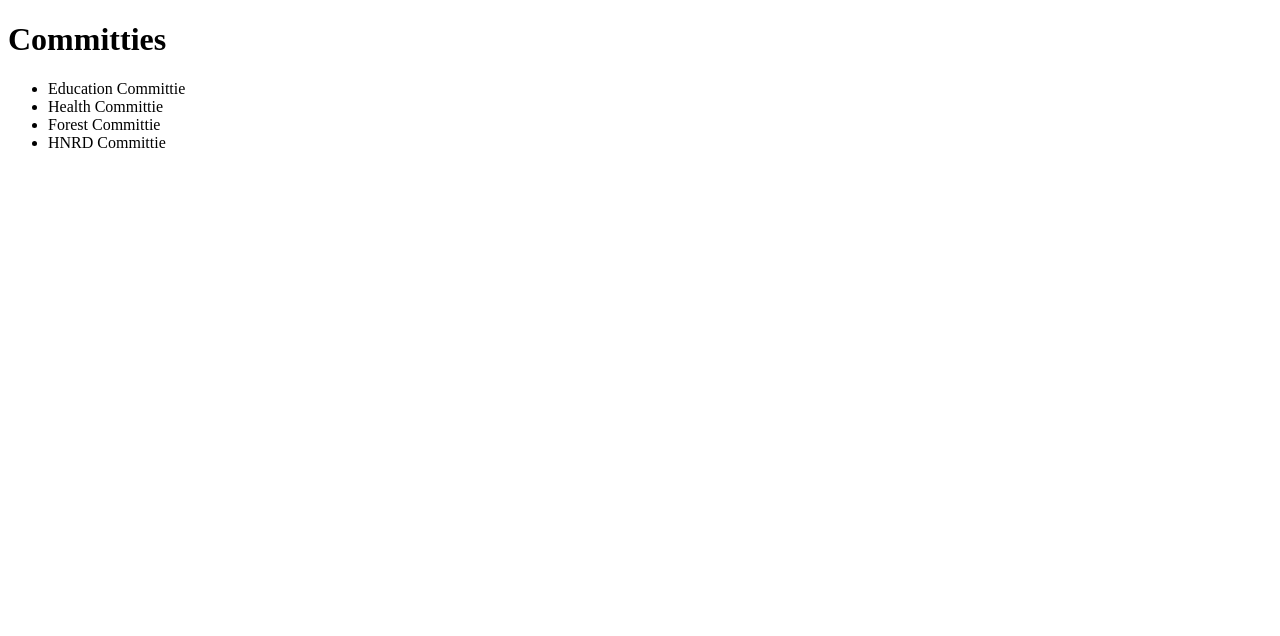
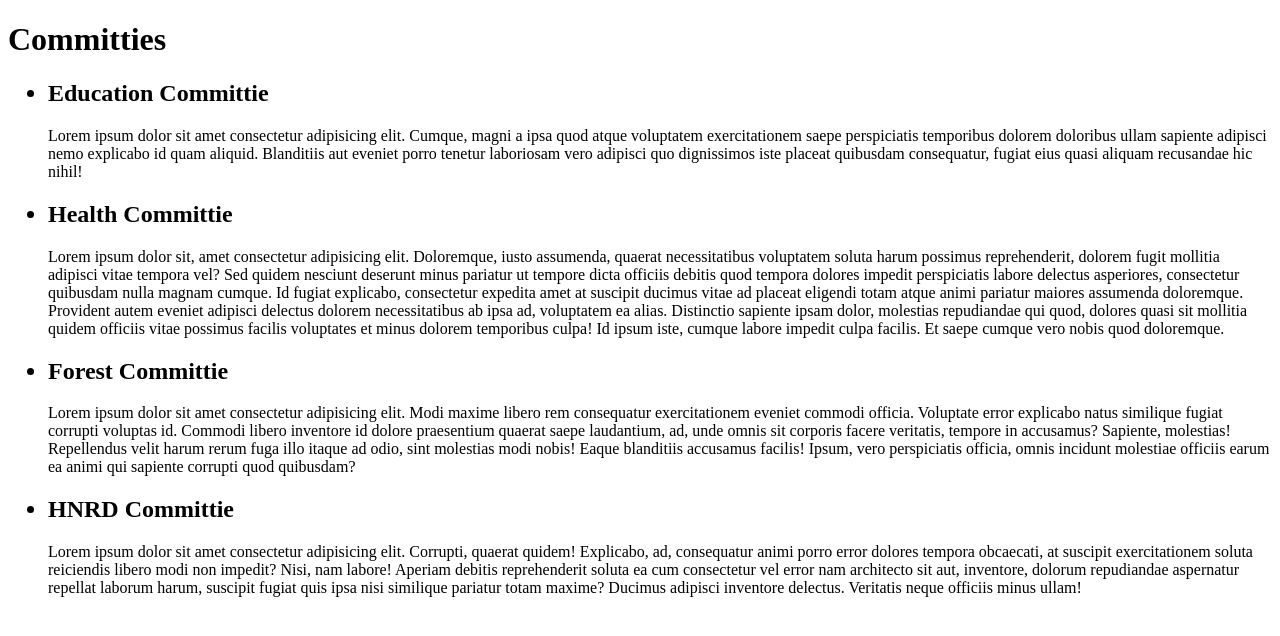
Before and after one commit to BilalWazir033/LocalRepo, a plain HTML site: page LocalRepo/Committies.html in a window 1280 px wide. Drawn offline with Linux system fonts and the light colour scheme.

Commit message:
detail committies

```diff
--- a/LocalRepo/Committies.html
+++ b/LocalRepo/Committies.html
@@ -3,10 +3,14 @@
     <h1>Committies</h1>
     <body>
         <ul>
-            <li>Education Committie</li>
-            <li>Health Committie</li>
-            <li>Forest Committie</li>
-            <li>HNRD Committie</li>
+            <h2><li>Education Committie</li></h2>
+            <p>Lorem ipsum dolor sit amet consectetur adipisicing elit. Cumque, magni a ipsa quod atque voluptatem exercitationem saepe perspiciatis temporibus dolorem doloribus ullam sapiente adipisci nemo explicabo id quam aliquid. Blanditiis aut eveniet porro tenetur laboriosam vero adipisci quo dignissimos iste placeat quibusdam consequatur, fugiat eius quasi aliquam recusandae hic nihil!</p>
+            <h2><li>Health Committie</li></h2>
+            <p>Lorem ipsum dolor sit, amet consectetur adipisicing elit. Doloremque, iusto assumenda, quaerat necessitatibus voluptatem soluta harum possimus reprehenderit, dolorem fugit mollitia adipisci vitae tempora vel? Sed quidem nesciunt deserunt minus pariatur ut tempore dicta officiis debitis quod tempora dolores impedit perspiciatis labore delectus asperiores, consectetur quibusdam nulla magnam cumque. Id fugiat explicabo, consectetur expedita amet at suscipit ducimus vitae ad placeat eligendi totam atque animi pariatur maiores assumenda doloremque. Provident autem eveniet adipisci delectus dolorem necessitatibus ab ipsa ad, voluptatem ea alias. Distinctio sapiente ipsam dolor, molestias repudiandae qui quod, dolores quasi sit mollitia quidem officiis vitae possimus facilis voluptates et minus dolorem temporibus culpa! Id ipsum iste, cumque labore impedit culpa facilis. Et saepe cumque vero nobis quod doloremque.</p>
+            <h2><li>Forest Committie</li></h2>
+            <p>Lorem ipsum dolor sit amet consectetur adipisicing elit. Modi maxime libero rem consequatur exercitationem eveniet commodi officia. Voluptate error explicabo natus similique fugiat corrupti voluptas id. Commodi libero inventore id dolore praesentium quaerat saepe laudantium, ad, unde omnis sit corporis facere veritatis, tempore in accusamus? Sapiente, molestias! Repellendus velit harum rerum fuga illo itaque ad odio, sint molestias modi nobis! Eaque blanditiis accusamus facilis! Ipsum, vero perspiciatis officia, omnis incidunt molestiae officiis earum ea animi qui sapiente corrupti quod quibusdam?</p>
+            <h2><li>HNRD Committie</li></h2>
+            <p>Lorem ipsum dolor sit amet consectetur adipisicing elit. Corrupti, quaerat quidem! Explicabo, ad, consequatur animi porro error dolores tempora obcaecati, at suscipit exercitationem soluta reiciendis libero modi non impedit? Nisi, nam labore! Aperiam debitis reprehenderit soluta ea cum consectetur vel error nam architecto sit aut, inventore, dolorum repudiandae aspernatur repellat laborum harum, suscipit fugiat quis ipsa nisi similique pariatur totam maxime? Ducimus adipisci inventore delectus. Veritatis neque officiis minus ullam!</p>
         </ul>
     </body>
 </html>
```
